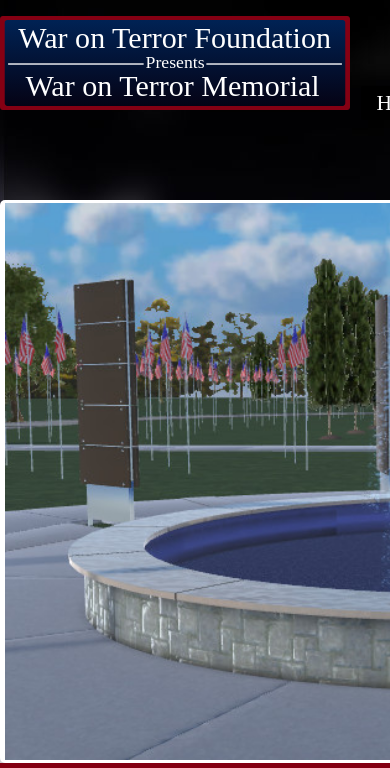
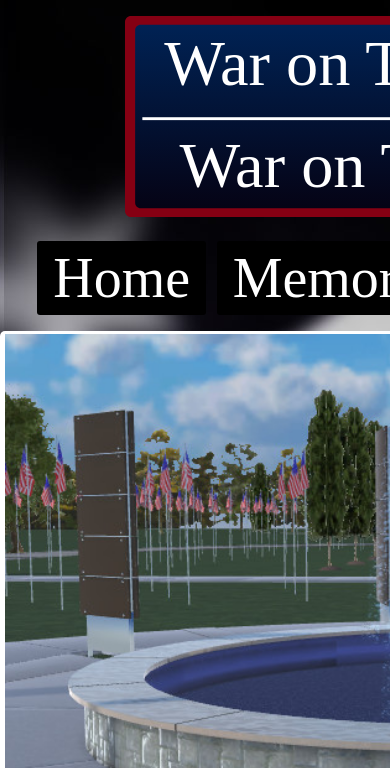
Before and after one commit to Thinkful-Ed/WOT-VirtualMemorial-SPA, a plain HTML site: page index.html in a window 390 px wide. Shown: the top 768 px of the page. Drawn offline with nearby package versions, Linux system fonts and the light colour scheme.

Commit message:
Simple media query added. Time to present & freeze for a bit.

```diff
--- a/css/styles-wot.css
+++ b/css/styles-wot.css
@@ -90,7 +90,35 @@ a{
 }
 
 @media (max-width: 768px){
-
-} /* Tablet Breakpoint */
-@media (max-width: 425px){} /* Phone Breakpoint */
-.hide{display: none;}
+    nav{
+        text-align: center;
+    }
+    nav img{
+        display: block;
+        width: 50%;
+        height: 50%;
+        margin: auto;
+    }
+    nav a{
+        margin-top: 1.5rem;
+        font-size: 2.5rem;
+    }
+    .win{
+        margin-top: 1rem;
+    }
+}
+@media (max-width: 425px){
+    nav img{
+        display: block;
+        width: 75%;
+        height: 75%;
+        margin: auto;
+    }
+    nav a{
+        margin-top: 1.5rem;
+        font-size: 3.5rem;
+    }
+    #menu img{
+        width: 95%;
+    }
+}
--- a/js/events.js
+++ b/js/events.js
@@ -3,7 +3,6 @@ $(document).ready(function(){
     dReset();
     dWebgl();
 });
-
 $('#js-tour').click(function(){
     dWebgl();
 });
```
Also changed, not shown: index.html (+1 -0 lines).
